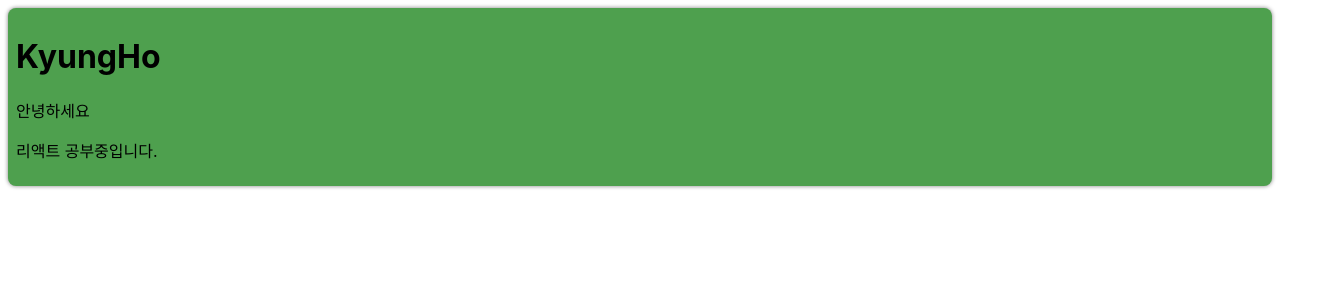
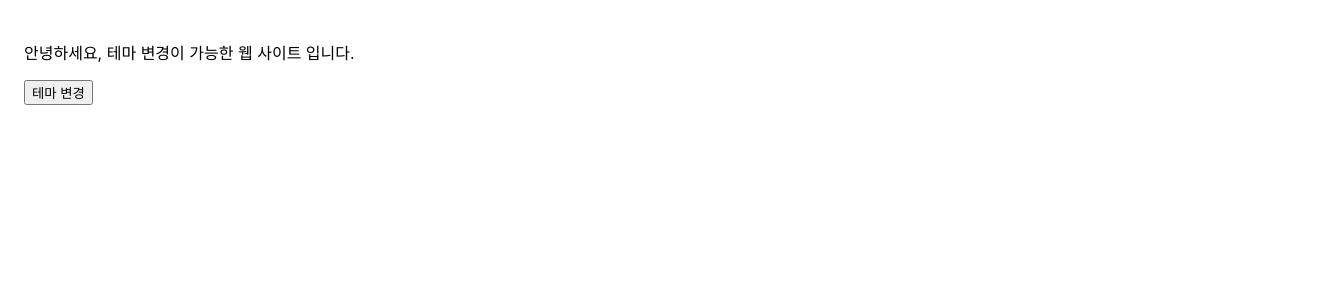
Before and after one commit to KyungHoAn/React_Practice, a React (Create React App) app in the folder React_study/my-app/: page / in a window 1280 px wide. Shown: the top 300 px of the page, 1328 px wide, since content can reach past the window. Built offline with nearby package versions, Linux system fonts and the light colour scheme.

Commit message:
context_themeChange_10.13

```diff
--- /dev/null
+++ b/React_study/my-app/src/chapter_14/DarkOrLight.jsx
@@ -0,0 +1,24 @@
+import { useState, UseCallBack } from "react";
+import ThemeContext from "./ThemeContext";
+import MainContent from "./Maincontent";
+import { useCallback } from "react";
+
+function DarkOrLight(props) {
+    const [theme, setTheme] = useState("light");
+
+    const toggleTheme = useCallback(() => {
+        if(theme === "light") {
+            setTheme("dark");
+        } else if (theme === "dark"){
+            setTheme("light");
+        }
+    },[theme]);
+
+    return (
+        <ThemeContext.Provider value={{theme, toggleTheme}}>
+            <MainContent/>
+        </ThemeContext.Provider>
+    );
+}
+
+export default DarkOrLight;
--- /dev/null
+++ b/React_study/my-app/src/chapter_14/Maincontent.jsx
@@ -0,0 +1,23 @@
+import { useContext } from "react";
+import ThemeContext from "./ThemeContext";
+
+function MainContent(props) {
+    const {theme, toggleTheme} = useContext(ThemeContext);
+
+    return(
+        <div
+            style={{
+                width: "100vw",
+                height: "100vh",
+                padding: "1.5rem",
+                backgroundColor: theme === "light" ? "white" : "black",
+                color: theme === "light" ? "black" :"white",
+            }}
+        >
+            <p>안녕하세요, 테마 변경이 가능한 웹 사이트 입니다.</p>
+            <button onClick={toggleTheme}>테마 변경</button>
+        </div>
+    );
+}
+
+export default MainContent;
--- /dev/null
+++ b/React_study/my-app/src/chapter_14/ThemeContext.jsx
@@ -0,0 +1,6 @@
+import React from "react";
+
+const ThemeContext = React.createContext();
+ThemeContext.displayName = "themeContext";
+
+export default ThemeContext;
--- a/React_study/my-app/src/index.js
+++ b/React_study/my-app/src/index.js
@@ -15,11 +15,12 @@
 import SignUp from "./chapter_11/SignUp";
 import Calculator from "./chapter_12/Calculator";
 import ProfileCard from "./chapter_13/ProfileCard";
+import DarkOrLight from "./chapter_14/DarkOrLight";
 
 const root = ReactDOM.createRoot(document.getElementById("root"));
 root.render(
   <React.StrictMode>
-    <ProfileCard/>
+    <DarkOrLight/>
   </React.StrictMode>
 );
 // setInterval(() => {
```
Also changed, not shown: 1 other file (tests, documents, lock files or other folders).
